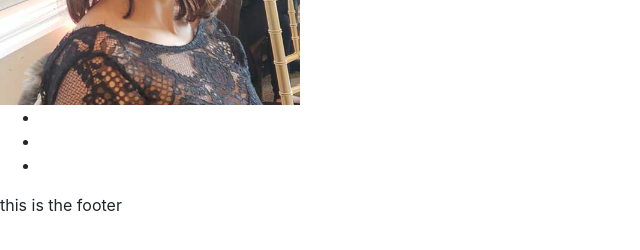
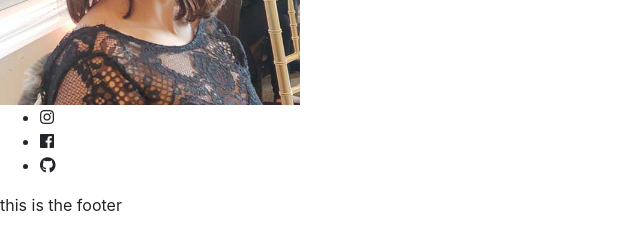
Before and after one commit to yodard/mysite, a Jekyll site: the page built from index.html, in a window 1280 px wide. Shown: the part 251-501 px from the top of the page, without its empty margins (0-640 px from the left). Built offline with Jekyll 4.4.1, drawn with Linux system fonts in a browser that asks for light colours; nearby versions of some CDN libraries.

Commit message:
Update default.html

```diff
--- a/_layouts/default.html
+++ b/_layouts/default.html
@@ -5,6 +5,7 @@
     <meta name="viewport" content="width=device-width, initial-scale=1.0">
     <meta http-equiv="X-UA-Compatible" content="ie=edge">
     <link href="https://stackpath.bootstrapcdn.com/bootstrap/4.1.3/css/bootstrap.min.css" rel="stylesheet" integrity="sha384-MCw98/SFnGE8fJT3GXwEOngsV7Zt27NXFoaoApmYm81iuXoPkFOJwJ8ERdknLPMO" crossorigin="anonymous">
+    <link rel="stylesheet" href="https://use.fontawesome.com/releases/v5.3.1/css/all.css" integrity="sha384-mzrmE5qonljUremFsqc01SB46JvROS7bZs3IO2EmfFsd15uHvIt+Y8vEf7N7fWAU" crossorigin="anonymous">
     <link rel="stylesheet" href="{{site.baseurl}}assets/main.css">
     <title>Huda</title>
 </head>
```
